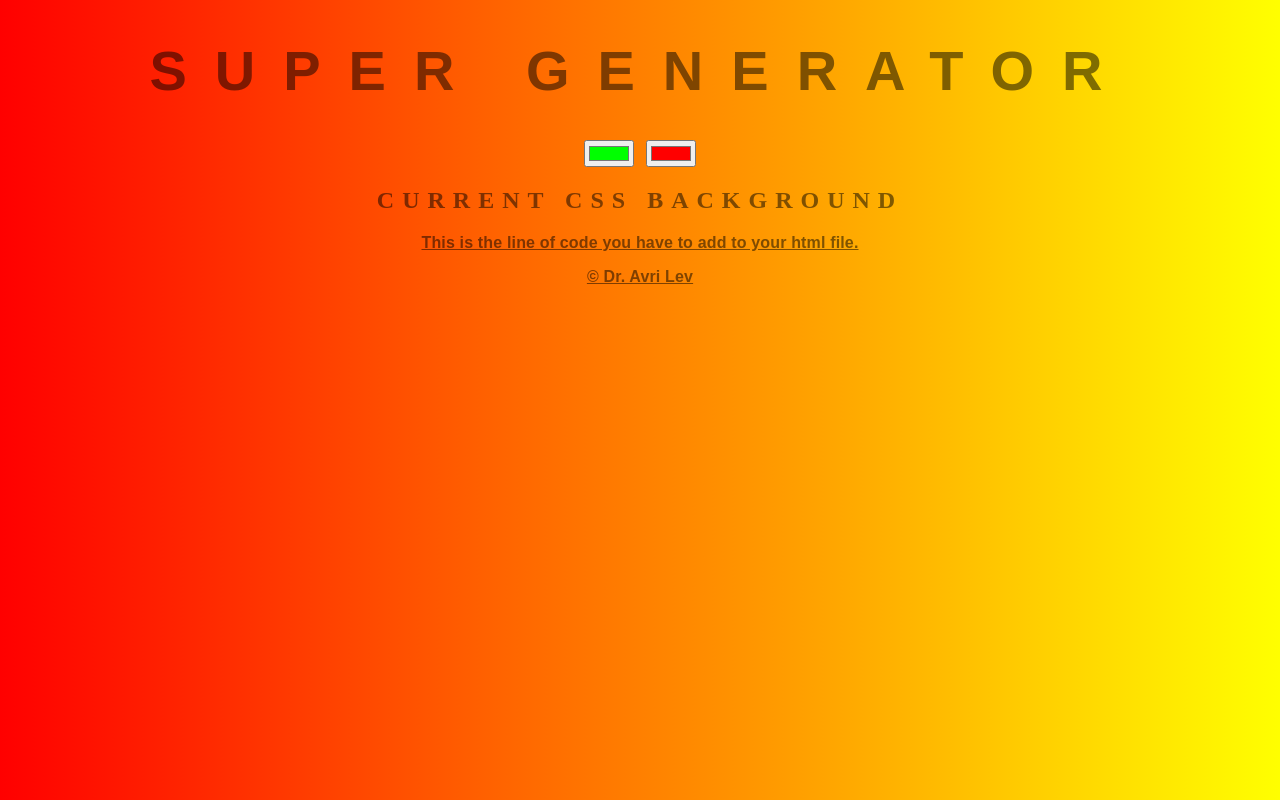
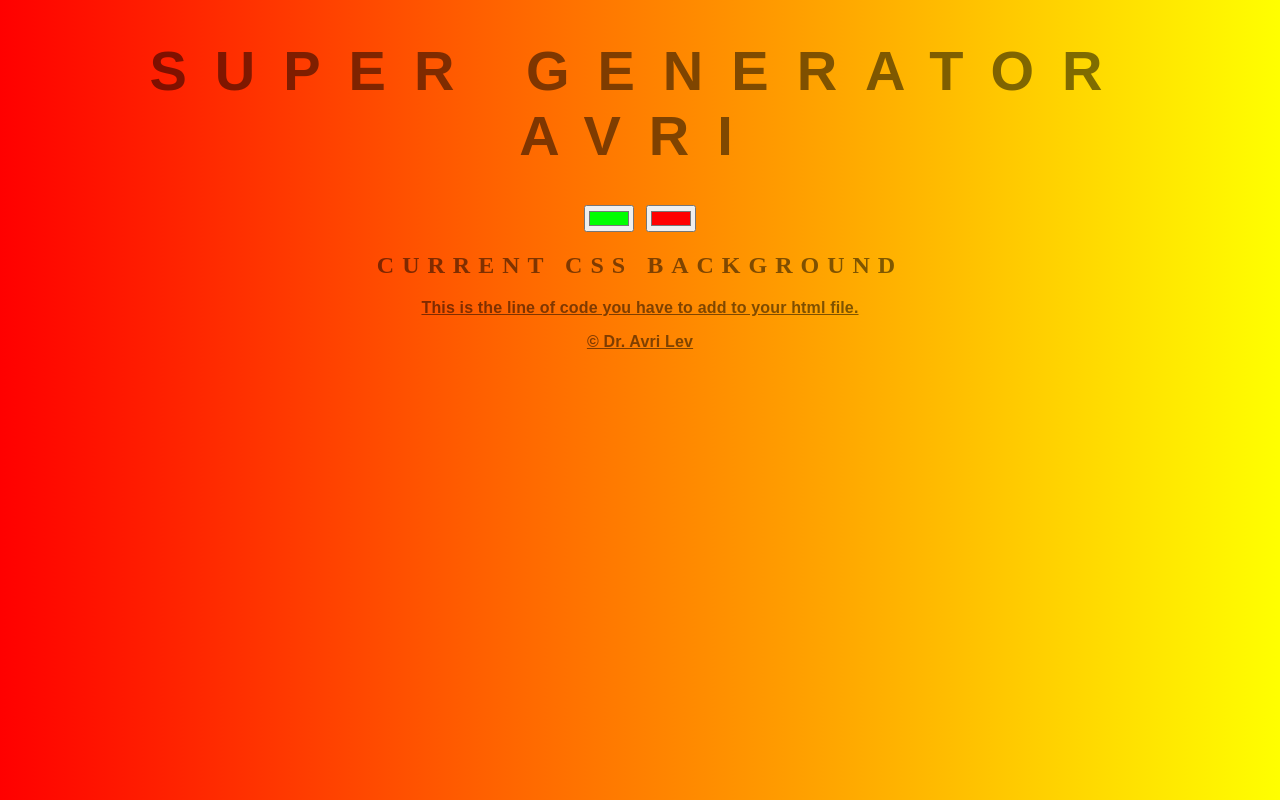
Before and after one commit to DrAvriLev/background-generator, a plain HTML site: page index.html in a window 1280 px wide. Drawn offline with Linux system fonts and the light colour scheme.

Commit message:
index changed

```diff
--- a/index.html
+++ b/index.html
@@ -8,7 +8,7 @@
 </head>
 
 <body id="gradient">
-    <h1>Super Generator</h1>
+    <h1>Super Generator Avri</h1>
     <input class="color1" type="color" name="color1" value="#00ff00">
     <input class="color2" type="color" name="color2" value="#ff0000">
     <h2>Current CSS background</h2>
```
